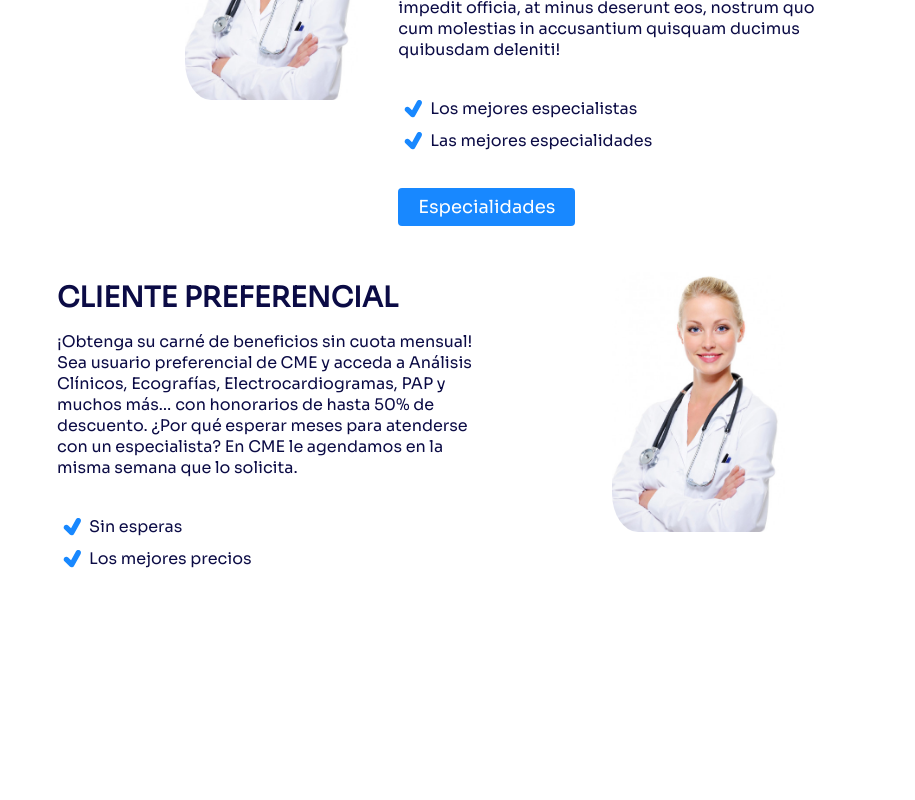
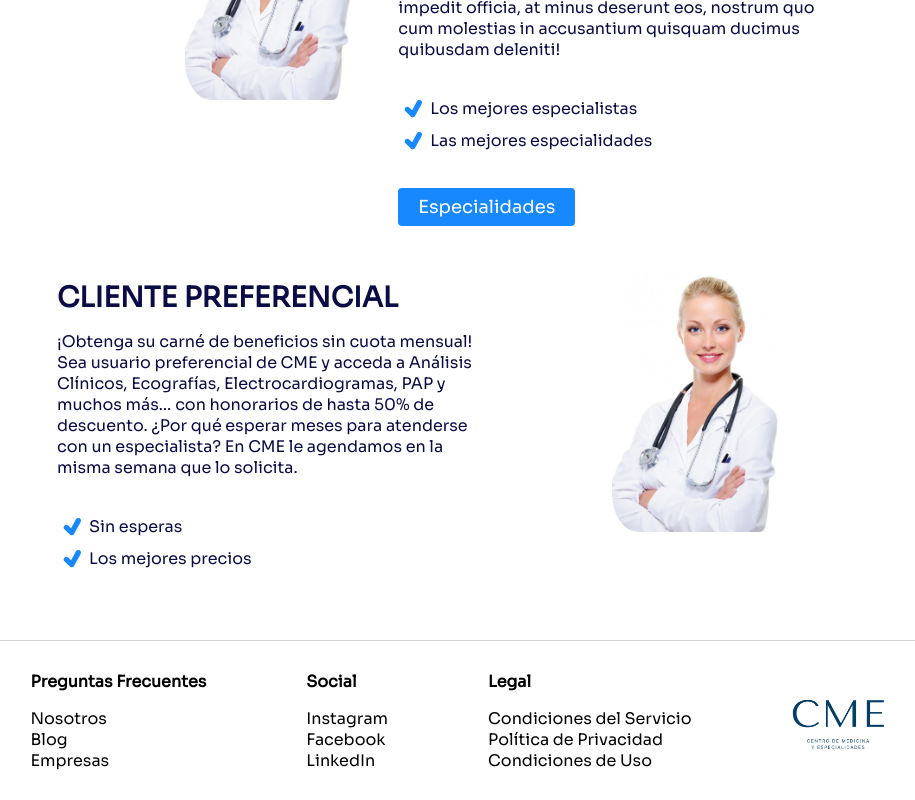
Before and after one commit to mrRubyDev/cme-website-repo, a React (Create React App) app: page / in a window 1280 px wide. Shown: the part 1110-1910 px from the top of the page, without its empty margins (199-1114 px from the left). Before the commit the page ends 1782 px from the top, so only its background shows below. Built offline with nearby package versions, Linux system fonts and the light colour scheme.

Commit message:
Footer UI

```diff
--- /dev/null
+++ b/src/components/Footer.jsx
@@ -0,0 +1,62 @@
+import React from "react";
+import Logo from "../logo-no-bck.png";
+export default function Footer() {
+	return (
+		<div
+			style={{
+				height: "20vh",
+				width: "100%",
+				borderTop: "1px solid lightgrey",
+			}}
+		>
+			<div
+				style={{
+					display: "flex",
+					justifyContent: "center",
+					alignItems: "center",
+					height: "100%",
+				}}
+			>
+				<div
+					style={{
+						display: "flex",
+						flexDirection: "column",
+						margin: "0px 50px 0px",
+					}}
+				>
+					<h4 style={{ marginBottom: "1rem" }}>Preguntas Frecuentes</h4>
+					<p>Nosotros</p>
+					<p>Blog</p>
+					<p>Empresas</p>
+				</div>
+				<div
+					style={{
+						display: "flex",
+						flexDirection: "column",
+						margin: "0px 50px 0px",
+					}}
+				>
+					<h4 style={{ marginBottom: "1rem" }}>Social</h4>
+					<p>Instagram</p>
+					<p>Facebook</p>
+					<p>LinkedIn</p>
+				</div>
+				<div
+					style={{
+						display: "flex",
+						flexDirection: "column",
+						margin: "0px 50px 0px",
+					}}
+				>
+					<h4 style={{ marginBottom: "1rem" }}>Legal</h4>
+					<p>Condiciones del Servicio</p>
+					<p>Política de Privacidad</p>
+					<p>Condiciones de Uso</p>
+				</div>
+				<div style={{ height: "80%", width: "10%", marginLeft: "2rem" }}>
+					<img src={Logo} alt="CME" style={{ height: "100%", width: "100%" }} />
+				</div>
+			</div>
+		</div>
+	);
+}
--- a/src/components/screens/Landing.jsx
+++ b/src/components/screens/Landing.jsx
@@ -3,6 +3,7 @@ import Banner from "../banner/Banner";
 import PasosLanding from "../landing/PasosLanding";
 import TextImg from "../landing/TextImg";
 import Medico from "../../images/doctor-woman.jpeg";
+import Footer from "../Footer";
 
 export default function Landing() {
 	return (
@@ -45,6 +46,7 @@ export default function Landing() {
 					line2="Los mejores precios"
 				/>
 			</div>
+			<Footer />
 		</div>
 	);
 }
```
